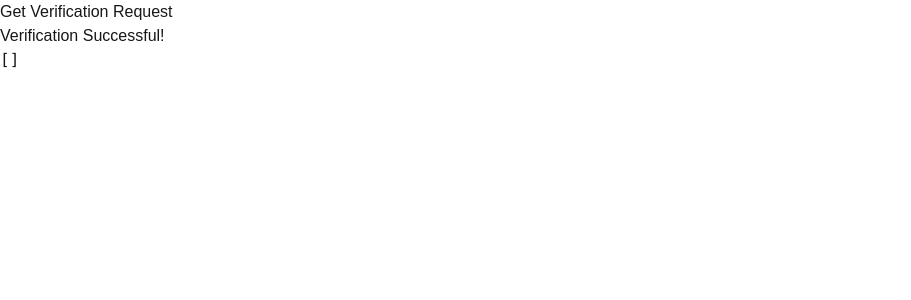
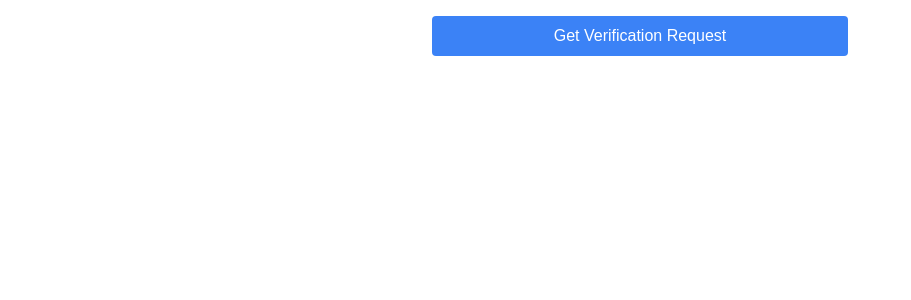
Before and after one commit to aqeell7/100xdevsVerifier, a Next.js app: page / in a window 1280 px wide. Shown: the top 300 px of the page, without its empty margins (0-911 px from the left). Built offline with nearby package versions, Linux system fonts and the light colour scheme.

Commit message:
improved error handling

```diff
--- a/app/page.js
+++ b/app/page.js
@@ -2,21 +2,37 @@
 import { useState } from 'react';
 import QRCode from 'react-qr-code';
 import { ReclaimProofRequest } from '@reclaimprotocol/js-sdk';
+import { toast, ToastContainer } from 'react-toastify';
+import 'react-toastify/dist/ReactToastify.css';
 
 function ReclaimDemo() {
-  // State to store the verification request URL
+  // State to manage verification process
   const [requestUrl, setRequestUrl] = useState('');
   const [proofs, setProofs] = useState([]);
+  const [isLoading, setIsLoading] = useState(false);
 
   const getVerificationReq = async () => {
-    // Your credentials from the Reclaim Developer Portal
-    // Replace these with your actual credentials
-    const APP_ID = process.env.APP_ID;
-    const APP_SECRET = process.env.APP_SECRET;
-    const PROVIDER_ID = process.env.PROVIDER_ID;
+    try {
+      // Set loading state
+      setIsLoading(true);
+
+      // Reset previous states
+      setRequestUrl('');
+      setProofs([]);
+
+      // Validate environment variables
+      if (!process.env.NEXT_PUBLIC_APP_ID ||
+          !process.env.NEXT_PUBLIC_APP_SECRET ||
+          !process.env.NEXT_PUBLIC_PROVIDER_ID) {
+        throw new Error('Missing Reclaim Protocol credentials');
+      }
 
       // Initialize the Reclaim SDK with your credentials
-    const reclaimProofRequest = await ReclaimProofRequest.init(APP_ID, APP_SECRET, PROVIDER_ID);
+      const reclaimProofRequest = await ReclaimProofRequest.init(
+        process.env.NEXT_PUBLIC_APP_ID,
+        process.env.NEXT_PUBLIC_APP_SECRET,
+        process.env.NEXT_PUBLIC_PROVIDER_ID
+      );
 
       // Generate the verification request URL
       const requestUrl = await reclaimProofRequest.getRequestUrl();
@@ -25,44 +41,95 @@ function ReclaimDemo() {
 
       // Start listening for proof submissions
       await reclaimProofRequest.startSession({
-      // Called when the user successfully completes the verification
+        // Success handling with enhanced user experience
         onSuccess: (proofs) => {
-        console.log('Verification success', proofs);
+          // Update UI state
           setProofs(proofs);
-        // Add your success logic here, such as:
-        // - Updating UI to show verification success
-        // - Storing verification status
-        // - Redirecting to another page
+
+          // Show success toast
+          toast.success('Verification Completed Successfully!', {
+            position: "top-right",
+            autoClose: 3000,
+          });
+
+          // Optional: You could add more specific success logic here
+          // For example:
+          // - Send proofs to your backend
+          // - Update user authentication state
+          // - Redirect to a protected page
         },
-      // Called if there's an error during verification
+
+        // Comprehensive error handling
         onError: (error) => {
+          // Log the error
           console.error('Verification failed', error);
 
+          // Show user-friendly error toast
+          toast.error(`Verification Failed: ${error.message}`, {
+            position: "top-right",
+            autoClose: 5000,
+          });
 
-        // Add your error handling logic here, such as:
-        // - Showing error message to user
-        // - Resetting verification state
-        // - Offering retry options
+          // Reset states
+          setRequestUrl('');
+          setProofs([]);
+
+          // Optional additional error handling:
+          // - Offer a retry button
+          // - Provide specific guidance based on error type
         },
       });
+    } catch (error) {
+      // Handle any initialization or setup errors
+      console.error('Verification request error', error);
+
+      toast.error(`Error Initiating Verification: ${error.message}`, {
+        position: "top-right",
+        autoClose: 5000,
+      });
+    } finally {
+      // Always reset loading state
+      setIsLoading(false);
+    }
   };
 
   return (
-    <>
-      <button onClick={getVerificationReq}>Get Verification Request</button>
-      {/* Display QR code when URL is available */}
+    <div className="max-w-md mx-auto p-4">
+      {/* Toast Notification Container */}
+      <ToastContainer />
+
+      {/* Verification Button with Loading State */}
+      <button
+        onClick={getVerificationReq}
+        disabled={isLoading}
+        className={`w-full p-2 rounded ${
+          isLoading
+            ? 'bg-gray-400 cursor-not-allowed'
+            : 'bg-blue-500 text-white hover:bg-blue-600'
+        }`}
+      >
+        {isLoading ? 'Initiating...' : 'Get Verification Request'}
+      </button>
+
+      {/* QR Code Display */}
       {requestUrl && (
-        <div style={{ margin: '20px 0' }}>
+        <div className="my-4 flex flex-col items-center">
+          <p className="mb-2 text-sm text-gray-600">Scan QR to Verify</p>
           <QRCode value={requestUrl} />
         </div>
       )}
-      {proofs && (
-        <div>
-          <h2>Verification Successful!</h2>
-          <pre>{JSON.stringify(proofs, null, 2)}</pre>
+
+      {/* Proofs Display */}
+      {proofs.length > 0 && (
+        <div className="mt-4 p-4 bg-green-50 rounded">
+          <h2 className="text-lg font-bold mb-2">Verification Successful!</h2>
+          <pre className="bg-white p-2 rounded overflow-x-auto text-sm">
+            {JSON.stringify(proofs, null, 2)}
+          </pre>
         </div>
       )}
-    </>
+    </div>
   );
 }
+
 export default ReclaimDemo;
```
Lines whose indentation alone changed are shown as unchanged.
